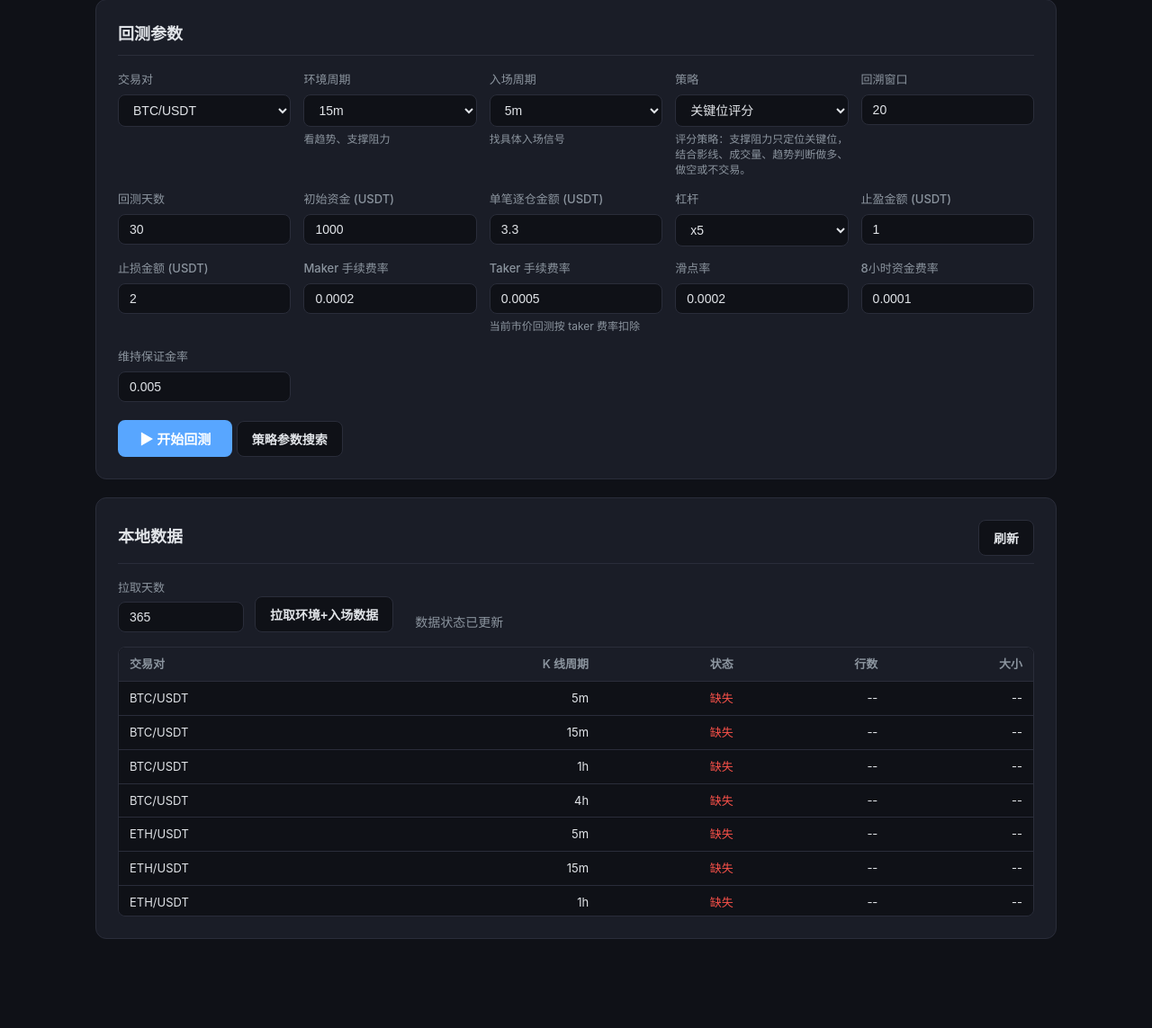
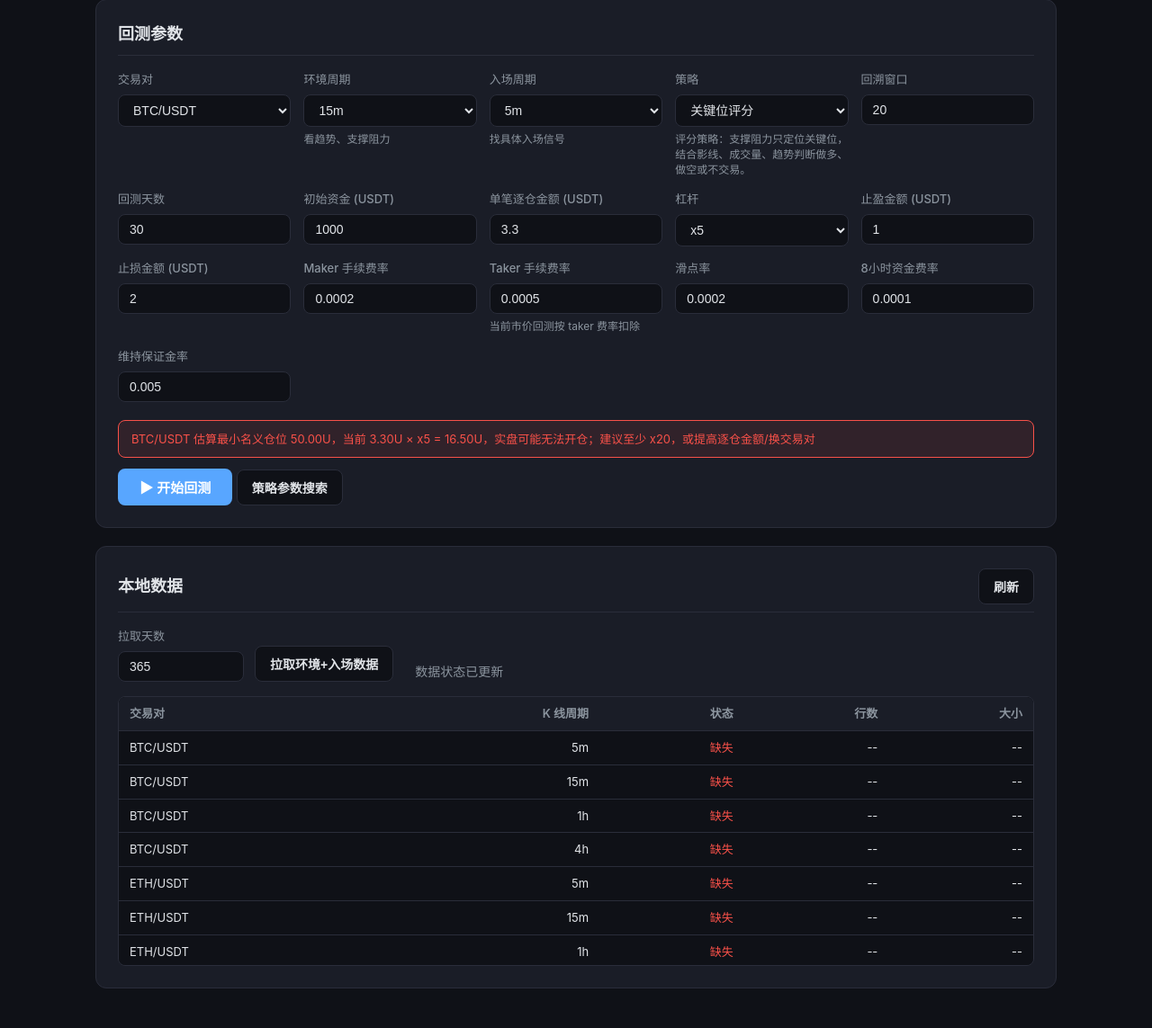
Before and after one commit to wllqxls/liang_hua, a FastAPI app: page / in a window 1280 px wide. Shown: the part 155-1298 px from the top of the page at 90% size. Before the commit the page ends 1199 px from the top, so only its background shows below. Run offline with FastAPI, Linux system fonts and the light colour scheme.

Commit message:
Add minimum notional warning near controls

```diff
--- a/static/css/style.css
+++ b/static/css/style.css
@@ -309,7 +309,26 @@ td.negative { color: var(--red); }
     padding: 12px 16px;
     color: var(--red);
     font-size: 14px;
-    margin-top: 16px;
+    margin-bottom: 14px;
+}
+
+.notice-msg {
+    border-radius: 8px;
+    padding: 10px 14px;
+    font-size: 13px;
+    margin-bottom: 12px;
+}
+
+.notice-msg.positive {
+    background: rgba(63, 185, 80, 0.08);
+    border: 1px solid rgba(63, 185, 80, 0.35);
+    color: var(--green);
+}
+
+.notice-msg.warning {
+    background: rgba(248, 81, 73, 0.1);
+    border: 1px solid var(--red);
+    color: var(--red);
 }
 
 .hidden { display: none; }
--- a/static/js/backtest.js
+++ b/static/js/backtest.js
@@ -5,10 +5,23 @@
 let equityChart = null;
 let chartData = null;
 let optimizationCandidates = [];
+const MIN_NOTIONAL_BY_SYMBOL = {
+    'BTC/USDT': 50,
+    'ETH/USDT': 20,
+    'BNB/USDT': 5,
+    'SOL/USDT': 5,
+    'XRP/USDT': 5,
+    'ADA/USDT': 5,
+    'DOGE/USDT': 5,
+    'AVAX/USDT': 5,
+};
+const LEVERAGE_OPTIONS = [1, 2, 3, 5, 10, 20, 50, 100, 125, 150];
 
 window.addEventListener('DOMContentLoaded', () => {
     updateStrategyDescription();
     document.getElementById('strategy').addEventListener('change', updateStrategyDescription);
+    bindRealtimeChecks();
+    updateOrderCheck();
     loadDataStatus();
 });
 
@@ -91,6 +104,10 @@ function validateBacktestPayload(payload) {
     if (payload.leverage < 1 || payload.leverage > 150) {
         return '杠杆必须在 x1 到 x150 之间';
     }
+    const orderCheck = getOrderCheck(payload);
+    if (!orderCheck.ok) {
+        return orderCheck.message;
+    }
     if (payload.take_profit_amount < 0 || payload.stop_loss_amount < 0) {
         return '止盈止损不能为负数';
     }
@@ -113,6 +130,53 @@ function validateBacktestPayload(payload) {
         return '维持保证金率必须在 0 到 0.1 之间';
     }
     return '';
+}
+
+
+function bindRealtimeChecks() {
+    const ids = ['symbol', 'position-amount', 'leverage'];
+    for (const id of ids) {
+        const el = document.getElementById(id);
+        if (el) {
+            el.addEventListener('input', updateOrderCheck);
+            el.addEventListener('change', updateOrderCheck);
+        }
+    }
+}
+
+
+function updateOrderCheck() {
+    const msg = document.getElementById('order-check-msg');
+    if (!msg) return;
+    const payload = collectBacktestPayload();
+    const check = getOrderCheck(payload);
+    msg.textContent = check.message;
+    msg.className = check.ok ? 'notice-msg positive' : 'notice-msg warning';
+}
+
+
+function getOrderCheck(payload) {
+    const minNotional = MIN_NOTIONAL_BY_SYMBOL[payload.symbol] || 5;
+    const notional = payload.position_amount * payload.leverage;
+    const base = payload.symbol + ' 估算最小名义仓位 ' + formatNumber(minNotional, 2) + 'U，当前 ' +
+        formatNumber(payload.position_amount, 2) + 'U × x' + formatNumber(payload.leverage, 0) + ' = ' +
+        formatNumber(notional, 2) + 'U';
+
+    if (notional >= minNotional) {
+        return { ok: true, message: base + '，可开仓' };
+    }
+
+    const suggested = LEVERAGE_OPTIONS.find(item => payload.position_amount * item >= minNotional);
+    if (suggested) {
+        return {
+            ok: false,
+            message: base + '，实盘可能无法开仓；建议至少 x' + suggested + '，或提高逐仓金额/换交易对',
+        };
+    }
+    return {
+        ok: false,
+        message: base + '，实盘可能无法开仓；当前逐仓金额过小，x150 也不够最小名义仓位',
+    };
 }
 
 
@@ -489,6 +553,7 @@ function applyOptimizationCandidate(index) {
     document.getElementById('take-profit-amount').value = item.take_profit_amount;
     document.getElementById('stop-loss-amount').value = item.stop_loss_amount;
     updateStrategyDescription();
+    updateOrderCheck();
 
     const status = document.getElementById('status');
     status.textContent = '已套用第 ' + item.rank + ' 名策略参数';
@@ -549,11 +614,10 @@ function formatApiError(data) {
 
 function showError(msg) {
     const errorMsg = document.getElementById('error-msg');
-    const results = document.getElementById('results');
     const status = document.getElementById('status');
 
     errorMsg.textContent = '❌ ' + msg;
     errorMsg.classList.remove('hidden');
-    results.classList.remove('hidden');
     status.textContent = '回测失败';
+    errorMsg.scrollIntoView({ behavior: 'smooth', block: 'center' });
 }
--- a/templates/backtest.html
+++ b/templates/backtest.html
@@ -114,6 +114,8 @@
                     <input type="number" id="maintenance-margin-rate" value="0.005" min="0" max="0.1" step="0.0001">
                 </div>
             </div>
+            <div id="order-check-msg" class="notice-msg hidden"></div>
+            <div id="error-msg" class="error-msg hidden"></div>
             <button id="run-btn" class="btn-primary" onclick="runBacktest()">▶ 开始回测</button>
             <button id="optimize-btn" class="btn-secondary" onclick="optimizeParams()">策略参数搜索</button>
             <span id="status" class="status-text"></span>
@@ -232,12 +234,9 @@
                     </tbody>
                 </table>
             </div>
-
-            <!-- 错误信息 -->
-            <div id="error-msg" class="error-msg hidden"></div>
         </section>
     </div>
 
-    <script src="/static/js/backtest.js"></script>
+    <script src="/static/js/backtest.js?v=order-check-1"></script>
 </body>
 </html>
```
